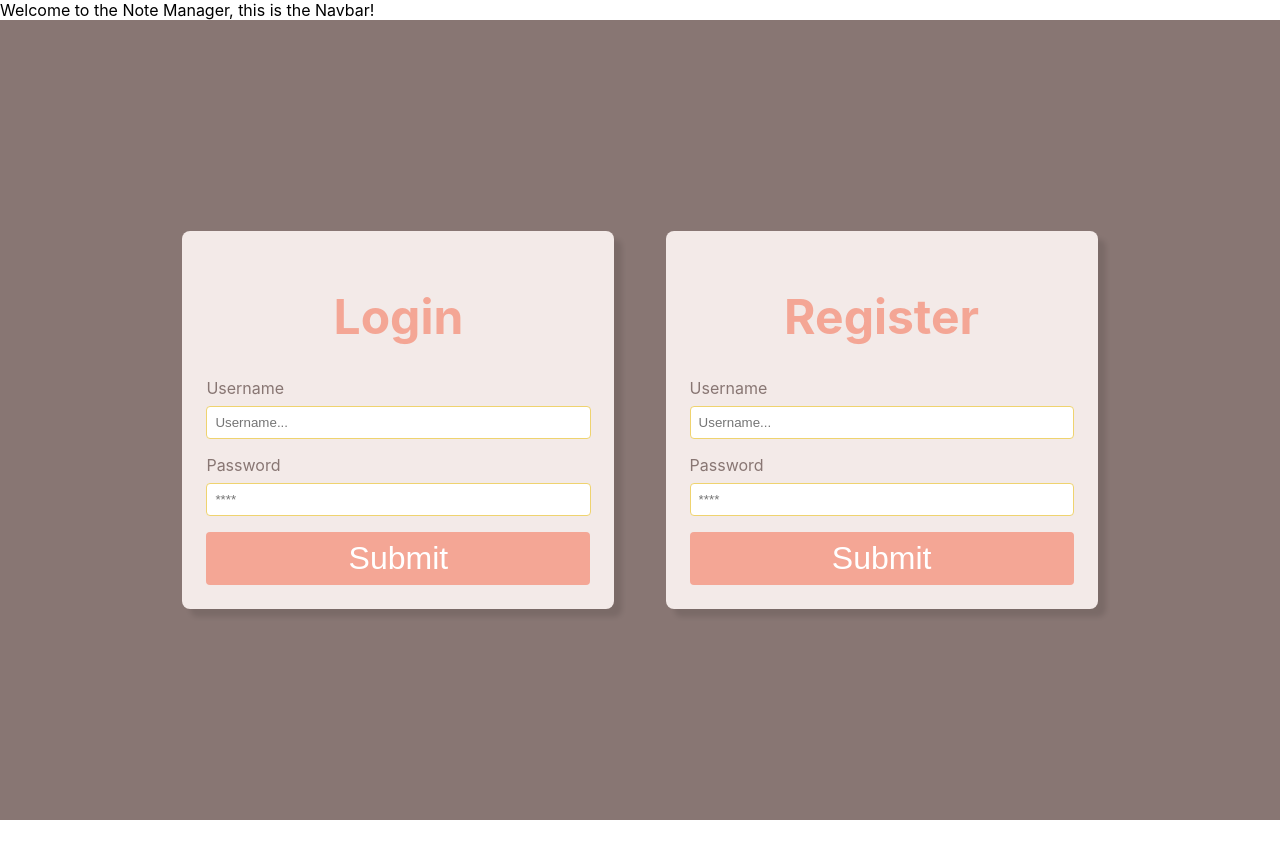
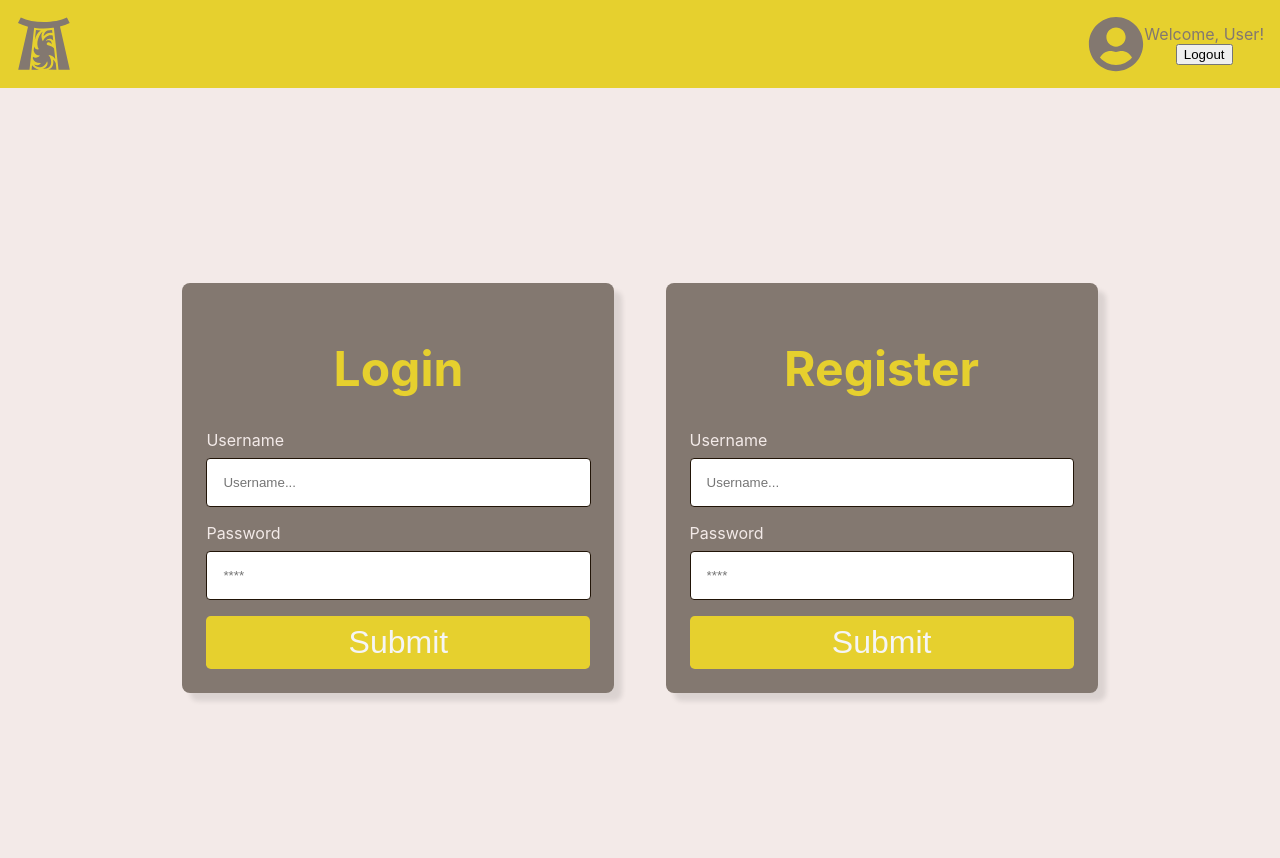
Before and after one commit to Kita004/petproject-dnd-note-manager, a React (Create React App) app in the folder client/: page / in a window 1280 px wide. Shown: the top 858 px of the page. Before the commit the page ends 820 px from the top, so only its background shows below. Built offline with nearby package versions, Linux system fonts and the light colour scheme.

Commit message:
refactor CSS

```diff
--- a/client/package.json
+++ b/client/package.json
@@ -10,6 +10,7 @@
         "react": "^18.2.0",
         "react-cookie": "^4.1.1",
         "react-dom": "^18.2.0",
+        "react-icons": "^4.9.0",
         "react-router-dom": "^6.11.2",
         "react-scripts": "5.0.1",
         "web-vitals": "^2.1.4"
--- a/client/src/App.css
+++ b/client/src/App.css
@@ -1,10 +1,42 @@
+/* pinkie */
+/* :root {
+    --primary1-color: #f4a695;
+    --primary2-color: #310b0a;
+    --secondary1-color: #f3eae8;
+    --secondary2-color: #887673;
+    --accent-color: #efd36f;
+} */
+
+/* méhecske */
+:root {
+    --primary1-color: #e6d02e;
+    --primary2-color: #efe66e;
+    --secondary1-color: #837870;
+    --secondary2-color: #f3eae8;
+    --accent-color: #211407;
+}
+
 .flex-container {
     display: flex;
     justify-content: center;
+    align-items: center;
+}
+
+.flex-col-container {
+    display: flex;
+    flex-direction: column;
+    align-items: center;
+}
+
+@media only screen and (max-width: 600px) {
+    .flex-container {
+        flex-direction: column;
+        align-items: center;
+    }
 }
 
 .auth-page {
-    background-color: #887673;
+    background-color: var(--secondary2-color);
     height: 100vh;
 }
 
@@ -17,9 +49,9 @@
 
 .login-form,
 .register-form {
-    width: 30vw;
+    min-width: 30vw;
     padding: 1.5rem;
-    background-color: #f3eae8;
+    background-color: var(--secondary1-color);
     border-radius: 0.5rem;
     box-shadow: 0.5rem 0.5rem 0.3rem rgba(0, 0, 0, 0.1);
 }
@@ -28,7 +60,7 @@
 .register-form h1 {
     font-size: 6vmin;
     text-align: center;
-    color: #f4a695;
+    color: var(--primary1-color);
 }
 
 .form-group {
@@ -38,13 +70,13 @@
 label {
     display: block;
     margin-bottom: 8px;
-    color: #887673;
+    color: var(--secondary2-color);
 }
 
-input {
+.auth-input {
     width: 100%;
-    padding: 0.5rem;
-    border: 1px solid #efd36f;
+    padding: 1rem 0 1rem 1rem;
+    border: 1px solid var(--accent-color);
     border-radius: 4px;
 }
 
@@ -54,13 +86,30 @@ input {
     width: 100%;
     padding: 0.5rem 0 0.5rem 0;
     text-align: center;
-    background-color: #f4a695;
-    color: #fff;
+    background-color: var(--primary1-color);
+    color: whitesmoke;
     border: none;
-    border-radius: 4px;
+    border-radius: 0.3rem;
     cursor: pointer;
 }
 
 .auth-form-btn:hover {
-    background-color: #efd36f;
+    background-color: var(--accent-color);
 }
+
+nav {
+    display: flex;
+    justify-content: space-between;
+    align-items: center;
+    padding: 1rem;
+    background-color: var(--primary1-color);
+    color: var(--secondary1-color);
+}
+
+.user-circle {
+    font-size: calc(3rem + 1vmin);
+}
+
+.logo {
+    font-size: calc(3rem + 1vmin);
+}
--- a/client/src/components/Navbar.js
+++ b/client/src/components/Navbar.js
@@ -1,3 +1,17 @@
+import { FaUserCircle } from "react-icons/fa";
+import { GiMagicGate } from "react-icons/gi";
+
 export const Navbar = () => {
-    return <nav>Welcome to the Note Manager, this is the Navbar!</nav>;
+    const userName = "User";
+    return (
+        <nav>
+            <GiMagicGate className="logo" />
+            <div className="flex-container">
+                <FaUserCircle className="user-circle" />
+                <div className="flex-col-container">
+                    Welcome, {userName}!<button>Logout</button>
+                </div>
+            </div>
+        </nav>
+    );
 };
--- a/client/src/components/auth/AuthForm.js
+++ b/client/src/components/auth/AuthForm.js
@@ -17,6 +17,7 @@ export const AuthForm = ({
                     <input
                         type="text"
                         id={"username" + title}
+                        className="auth-input"
                         value={username}
                         placeholder="Username..."
                         onChange={(event) => setUsername(event.target.value)}
@@ -27,6 +28,7 @@ export const AuthForm = ({
                     <input
                         type="password"
                         id={"password" + title}
+                        className="auth-input"
                         value={password}
                         placeholder="****"
                         onChange={(event) => setPassword(event.target.value)}
```
